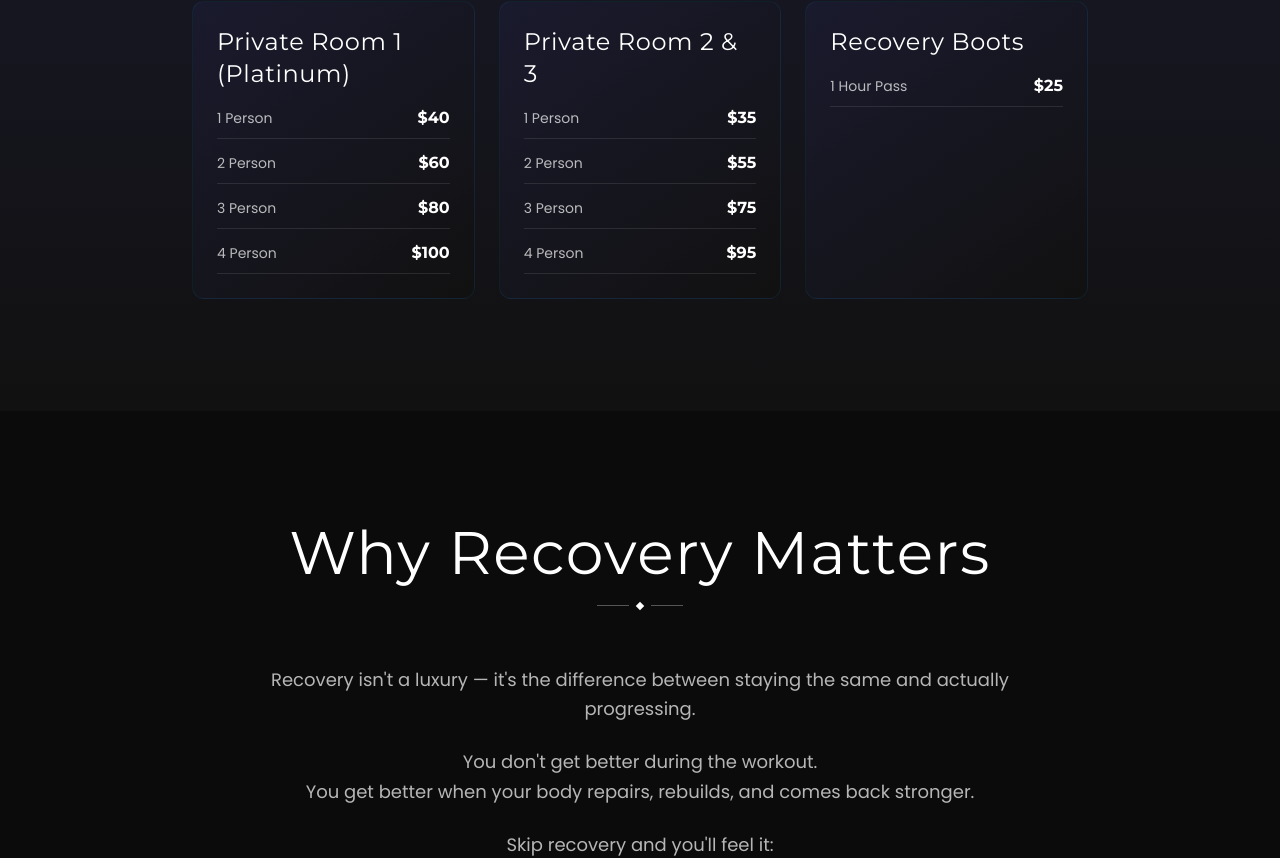
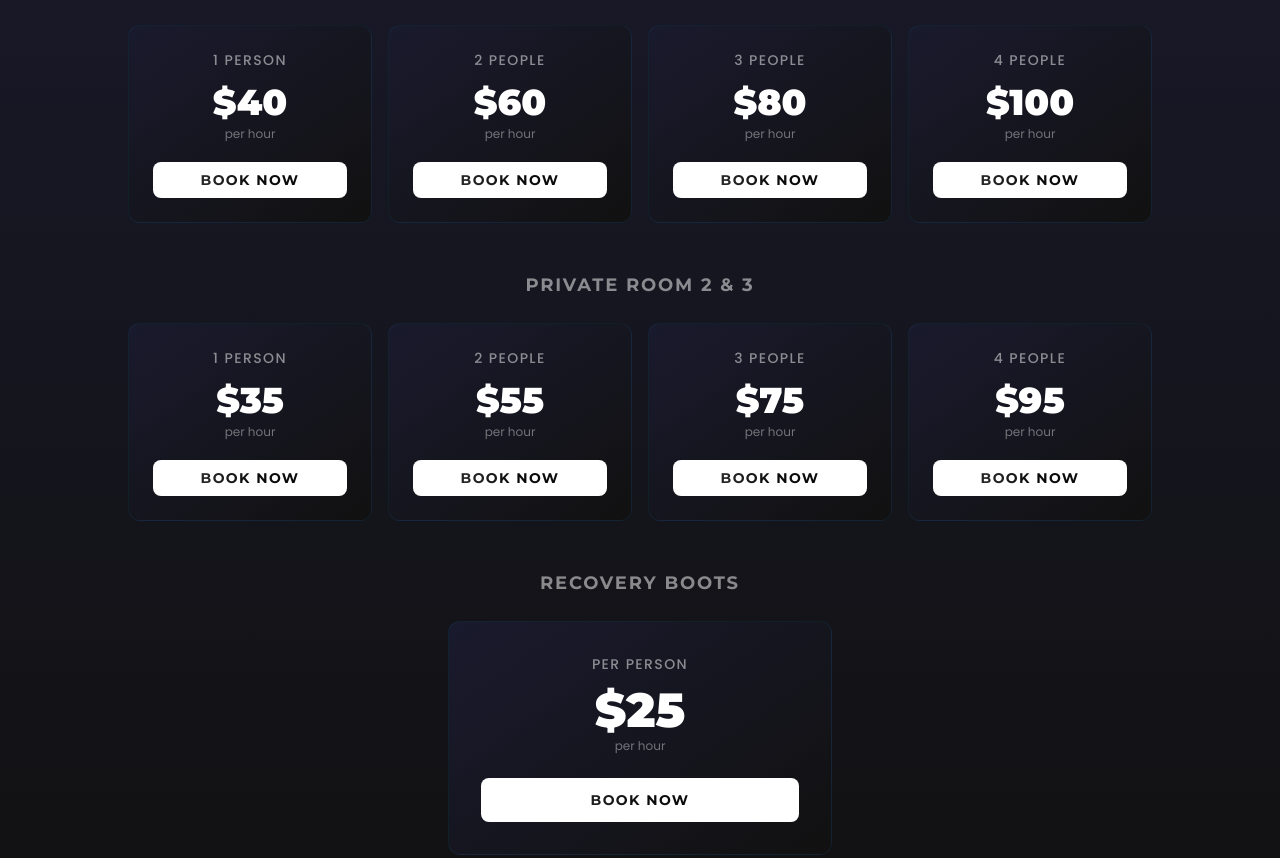
Before and after one commit to milochamp2/hyperfit-website, a Next.js app: page /recovery-hub in a window 1280 px wide. Shown: the part 4228-5086 px from the top of the page. Built offline with nearby package versions, Linux system fonts and the light colour scheme.

Commit message:
+website hyperfit updated
++

```diff
--- a/src/app/globals.css
+++ b/src/app/globals.css
@@ -57,6 +57,17 @@ h1, h2, h3, h4, h5, h6 {
 }
 
 /* ─── Intro Splash ─── */
+@keyframes expand {
+  0% { width: 0; opacity: 0; }
+  100% { width: 8rem; opacity: 1; }
+}
+
+@keyframes load {
+  0% { width: 0%; }
+  100% { width: 100%; }
+}
+
+
 @keyframes intro-logo-in {
   0% { opacity: 0; transform: scale(0.85); filter: blur(8px); }
   50% { opacity: 1; transform: scale(1.02); filter: blur(0px); }
--- a/src/app/layout.tsx
+++ b/src/app/layout.tsx
@@ -4,7 +4,6 @@ import Header from "@/components/Header";
 import Footer from "@/components/Footer";
 import IntroOverlay from "@/components/IntroOverlay";
 import ChatWidget from "@/components/ChatWidget";
-import PageLoader from "@/components/PageLoader";
 import SmoothScroll from "@/components/SmoothScroll";
 import "./globals.css";
 
@@ -64,8 +63,7 @@ export default function RootLayout({
     <html lang="en" className={`${montserrat.variable} ${poppins.variable}`}>
       <body className="flex min-h-screen flex-col antialiased">
         <SmoothScroll />
-        <PageLoader />
-        <IntroOverlay />
+<IntroOverlay />
         <Header />
         <main className="flex-1 pt-[72px]">{children}</main>
         <Footer />
--- a/src/app/recovery-hub/page.tsx
+++ b/src/app/recovery-hub/page.tsx
@@ -129,60 +129,75 @@ export default function RecoveryHubPage() {
       {/* Pricing */}
       <Section dark>
         <SectionHeading
-          title="Recovery Room Pricing"
-          subtitle="All passes are 1 hour. Open 5am–10pm daily. Sessions run to time — please exit the room promptly at the end of your booking for the next guest."
+          title="Recovery Passes"
+          subtitle="1 hour sessions. Open 5am – 10pm daily."
         />
-        <div className="mx-auto grid max-w-4xl gap-6 md:grid-cols-3">
-          {/* Platinum Room Pricing */}
-          <div className="card-futuristic rounded-xl p-6 transition-all duration-300">
-            <h3 className="font-display text-2xl tracking-wide text-white">
-              Private Room 1 (Platinum)
+
+        {/* Private Room 1 (Platinum) */}
+        <div className="mx-auto mb-12 max-w-5xl">
+          <h3 className="mb-6 text-center font-heading text-lg font-bold uppercase tracking-widest text-white/50">
+            Private Room 1 — Platinum
           </h3>
-            <div className="mt-4 space-y-3">
+          <div className="grid gap-4 sm:grid-cols-2 lg:grid-cols-4">
             {[
               { people: "1 Person", price: "$40" },
-                { people: "2 Person", price: "$60" },
-                { people: "3 Person", price: "$80" },
-                { people: "4 Person", price: "$100" },
+              { people: "2 People", price: "$60" },
+              { people: "3 People", price: "$80" },
+              { people: "4 People", price: "$100" },
             ].map((tier) => (
-                <div key={tier.people} className="flex items-center justify-between border-b border-white/10 pb-2">
-                  <span className="text-sm text-white/70">{tier.people}</span>
-                  <span className="font-heading font-bold text-white">{tier.price}</span>
+              <div key={tier.people} className="card-futuristic rounded-xl p-6 text-center transition-all duration-300">
+                <p className="text-sm font-medium uppercase tracking-widest text-white/50">{tier.people}</p>
+                <p className="mt-3 font-heading text-4xl font-black text-white">{tier.price}</p>
+                <p className="mt-1 text-xs text-white/40">per hour</p>
+                <div className="mt-5">
+                  <Button href={siteConfig.bookingUrl} size="sm" className="w-full" external>
+                    Book Now
+                  </Button>
+                </div>
               </div>
             ))}
           </div>
         </div>
 
-          {/* Private Room 2 & 3 Pricing */}
-          <div className="card-futuristic rounded-xl p-6 transition-all duration-300">
-            <h3 className="font-display text-2xl tracking-wide text-white">
+        {/* Private Room 2 & 3 */}
+        <div className="mx-auto mb-12 max-w-5xl">
+          <h3 className="mb-6 text-center font-heading text-lg font-bold uppercase tracking-widest text-white/50">
             Private Room 2 &amp; 3
           </h3>
-            <div className="mt-4 space-y-3">
+          <div className="grid gap-4 sm:grid-cols-2 lg:grid-cols-4">
             {[
               { people: "1 Person", price: "$35" },
-                { people: "2 Person", price: "$55" },
-                { people: "3 Person", price: "$75" },
-                { people: "4 Person", price: "$95" },
+              { people: "2 People", price: "$55" },
+              { people: "3 People", price: "$75" },
+              { people: "4 People", price: "$95" },
             ].map((tier) => (
-                <div key={tier.people} className="flex items-center justify-between border-b border-white/10 pb-2">
-                  <span className="text-sm text-white/70">{tier.people}</span>
-                  <span className="font-heading font-bold text-white">{tier.price}</span>
+              <div key={tier.people} className="card-futuristic rounded-xl p-6 text-center transition-all duration-300">
+                <p className="text-sm font-medium uppercase tracking-widest text-white/50">{tier.people}</p>
+                <p className="mt-3 font-heading text-4xl font-black text-white">{tier.price}</p>
+                <p className="mt-1 text-xs text-white/40">per hour</p>
+                <div className="mt-5">
+                  <Button href={siteConfig.bookingUrl} size="sm" className="w-full" external>
+                    Book Now
+                  </Button>
+                </div>
               </div>
             ))}
           </div>
         </div>
 
         {/* Recovery Boots */}
-          <div className="card-futuristic rounded-xl p-6 transition-all duration-300">
-            <h3 className="font-display text-2xl tracking-wide text-white">
+        <div className="mx-auto max-w-sm">
+          <h3 className="mb-6 text-center font-heading text-lg font-bold uppercase tracking-widest text-white/50">
             Recovery Boots
           </h3>
-            <div className="mt-4 space-y-3">
-              <div className="flex items-center justify-between border-b border-white/10 pb-2">
-                <span className="text-sm text-white/70">1 Hour Pass</span>
-                <span className="font-heading font-bold text-white">$25</span>
-              </div>
+          <div className="card-futuristic rounded-xl p-8 text-center transition-all duration-300">
+            <p className="text-sm font-medium uppercase tracking-widest text-white/50">Per Person</p>
+            <p className="mt-3 font-heading text-5xl font-black text-white">$25</p>
+            <p className="mt-1 text-xs text-white/40">per hour</p>
+            <div className="mt-6">
+              <Button href={siteConfig.bookingUrl} className="w-full" external>
+                Book Now
+              </Button>
             </div>
           </div>
         </div>
--- a/src/components/IntroOverlay.tsx
+++ b/src/components/IntroOverlay.tsx
@@ -12,11 +12,11 @@ export default function IntroOverlay() {
       return;
     }
 
-    const revealTimer = setTimeout(() => setPhase("reveal"), 2000);
+    const revealTimer = setTimeout(() => setPhase("reveal"), 2200);
     const doneTimer = setTimeout(() => {
       setPhase("done");
       sessionStorage.setItem("hyperfit-intro", "1");
-    }, 2800);
+    }, 3000);
 
     return () => {
       clearTimeout(revealTimer);
@@ -33,30 +33,34 @@ export default function IntroOverlay() {
       }`}
     >
       {/* Background grid */}
-      <div className="absolute inset-0 grid-overlay opacity-30" />
+      <div className="absolute inset-0 grid-overlay opacity-20" />
 
-      {/* Large glow orb */}
-      <div className="pointer-events-none absolute left-1/2 top-1/2 h-[600px] w-[600px] rounded-full bg-cyan/10 blur-[120px] intro-pulse" />
+      {/* Deep background glow — cyan left, purple right */}
+      <div className="pointer-events-none absolute -left-32 top-1/2 h-[500px] w-[500px] -translate-y-1/2 rounded-full bg-cyan/10 blur-[140px]" />
+      <div className="pointer-events-none absolute -right-32 top-1/2 h-[500px] w-[500px] -translate-y-1/2 rounded-full bg-purple/10 blur-[140px]" />
 
-      {/* Corner accents */}
-      <div className="absolute top-8 left-8 h-14 w-14 border-t-2 border-l-2 border-cyan/50" />
-      <div className="absolute top-8 right-8 h-14 w-14 border-t-2 border-r-2 border-cyan/50" />
-      <div className="absolute bottom-8 left-8 h-14 w-14 border-b-2 border-l-2 border-cyan/50" />
-      <div className="absolute bottom-8 right-8 h-14 w-14 border-b-2 border-r-2 border-cyan/50" />
+      {/* Pulsing center glow behind logo */}
+      <div className="pointer-events-none absolute left-1/2 top-1/2 h-[280px] w-[700px] rounded-full bg-cyan/8 blur-[80px] intro-pulse" />
 
       {/* Horizontal scan line */}
-      <div className="absolute left-0 right-0 h-[2px] bg-gradient-to-r from-transparent via-cyan/70 to-transparent intro-scan" />
+      <div className="absolute left-0 right-0 h-px bg-gradient-to-r from-transparent via-cyan/60 to-transparent intro-scan" />
 
-      {/* Logo + tagline */}
-      <div className="relative flex flex-col items-center gap-6 intro-logo">
-        <Logo height={80} className="md:h-[100px]" />
-        <div className="h-px w-32 bg-gradient-to-r from-transparent via-cyan/60 to-transparent" />
-        <div className="flex items-center gap-3">
-          <div className="h-px w-10 bg-white/25" />
-          <span className="font-body text-[11px] font-semibold uppercase tracking-[0.5em] text-white/60">
-            Function Training Gym
-          </span>
-          <div className="h-px w-10 bg-white/25" />
+      {/* Content */}
+      <div className="relative flex flex-col items-center gap-5 intro-logo">
+        {/* Logo */}
+        <Logo height={52} className="md:h-[64px]" />
+
+        {/* Animated underline */}
+        <div className="h-px w-0 animate-[expand_1s_0.8s_cubic-bezier(0.16,1,0.3,1)_forwards] bg-gradient-to-r from-transparent via-cyan to-transparent" />
+
+        {/* Tagline */}
+        <span className="font-body text-[10px] font-medium uppercase tracking-[0.6em] text-white/40">
+          Function Training Gym
+        </span>
+
+        {/* Loading bar */}
+        <div className="mt-2 h-[2px] w-32 overflow-hidden rounded-full bg-white/10">
+          <div className="h-full w-0 animate-[load_1.8s_0.3s_ease-out_forwards] rounded-full bg-gradient-to-r from-cyan/60 to-cyan" />
         </div>
       </div>
     </div>
```
Lines whose indentation alone changed are shown as unchanged.
